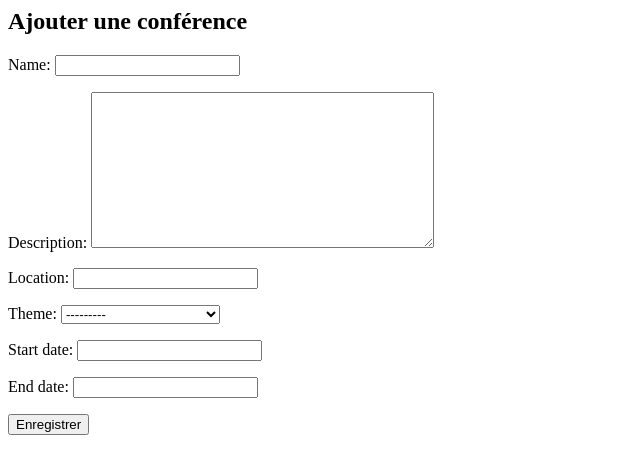
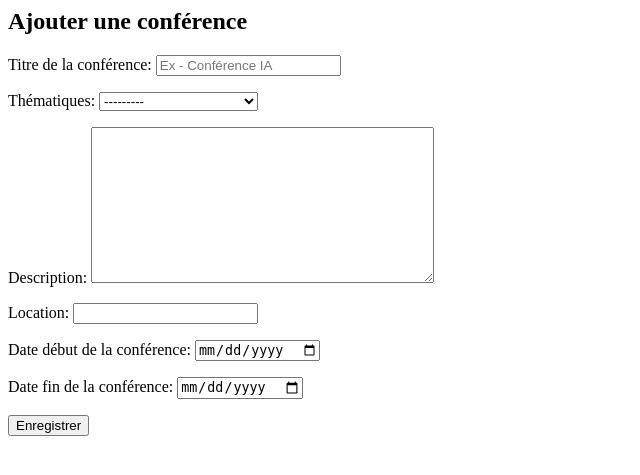
Before and after one commit to Oumeima-IbnElfekih/WorkshopDjango2526-3IA4, a Django app: page /conferences/form/ in a window 1280 px wide. Shown: the top 475 px of the page, without its empty margins (0-640 px from the left). Run offline with Django 5.2, Linux system fonts and the light colour scheme.

Commit message:
crud conference

```diff
--- /dev/null
+++ b/GestionConference3IA4/ConferenceApp/forms.py
@@ -0,0 +1,35 @@
+from django import forms
+from .models import Conference
+
+class ConferenceModel(forms.ModelForm):
+    class Meta:
+        model=Conference
+        fields =['name','theme','description','location','start_date','end_date']
+        labels = {
+            'name':"Titre de la conférence",
+            'theme':"Thématiques",
+            'description':"Description",
+            'location':"Location",
+            'start_date':"Date début de la conférence",
+            'end_date':"Date fin de la conférence",
+        }
+        widgets ={
+            'name': forms.TextInput(
+                attrs= {
+                    'placeholder' :"Ex - Conférence IA"
+                }
+            ),
+                'start_date' : forms.DateInput(
+                  attrs= {
+
+                      'type':'date',
+                      'placeholder':"date de début"
+                  }
+                ),
+                 'end_date' : forms.DateInput(
+                  attrs= {
+                      'type':'date',
+                      'placeholder':"date de fin"
+                  }
+                )
+        }
--- a/GestionConference3IA4/ConferenceApp/urls.py
+++ b/GestionConference3IA4/ConferenceApp/urls.py
@@ -6,4 +6,6 @@
    path("liste/",ConferenceList.as_view(),name="conference_liste"),
    path("details/<int:pk>/",ConferenceDetails.as_view(),name="conference_detail"),
    path("form/",ConferenceCreate.as_view(),name="conference_add"),
+   path("<int:pk>/edit/",ConferenceUpdate.as_view(),name="conference_edit"),
+    path("<int:pk>/delete/",ConferenceDelete.as_view(),name="conference_delete"),
 ]
--- a/GestionConference3IA4/ConferenceApp/views.py
+++ b/GestionConference3IA4/ConferenceApp/views.py
@@ -1,7 +1,8 @@
 from django.shortcuts import render
 from django.urls import reverse_lazy
 from .models import Conference
-from django.views.generic import ListView, DetailView,CreateView
+from .forms import ConferenceModel
+from django.views.generic import ListView, DetailView,CreateView,UpdateView,DeleteView
 # Create your views here.
 def all_conferences(req):
     conferences=Conference.objects.all()
@@ -20,5 +21,19 @@
 class ConferenceCreate(CreateView):
     model=Conference
     template_name ="conference/conference_form.html"
-    fields ="__all__"
+    #fields ="__all__"
+    form_class =ConferenceModel
     success_url = reverse_lazy("conference_liste")
+
+class ConferenceUpdate(UpdateView):
+    model= Conference
+    template_name ="conference/conference_form.html"
+    #fields ="__all__"
+    form_class=ConferenceModel
+    success_url = reverse_lazy("conference_liste")
+
+
+class ConferenceDelete(DeleteView):
+    model= Conference
+    template_name= "conference/conference_confirm_delete.html"
+    success_url =reverse_lazy("conference_liste")
--- /dev/null
+++ b/GestionConference3IA4/GestionConference3IA4/Templates/conference/conference_confirm_delete.html
@@ -0,0 +1,6 @@
+<p> voulez vous supprimer la conférence {{object.name}} ?</p>
+<form method="post">
+    {% csrf_token %}
+    <button type="submit">OUI</button>
+    <a href="{% url 'conference_liste' %}" >Non</a>
+</form>
--- a/GestionConference3IA4/GestionConference3IA4/Templates/conference/conference_form.html
+++ b/GestionConference3IA4/GestionConference3IA4/Templates/conference/conference_form.html
@@ -1,4 +1,8 @@
+{%  if view.object.pk %}
+<h2>Modifier une conférence</h2>
+{% else %}
 <h2>Ajouter une conférence</h2>
+{% endif %}
 <form method="post">
 {% csrf_token %}
 {{form.as_p}}
```
Also changed, not shown: GestionConference3IA4/GestionConference3IA4/Templates/base.html (added, +22 -0 lines), GestionConference3IA4/GestionConference3IA4/Templates/conference/liste.html (+6 -2 lines).
